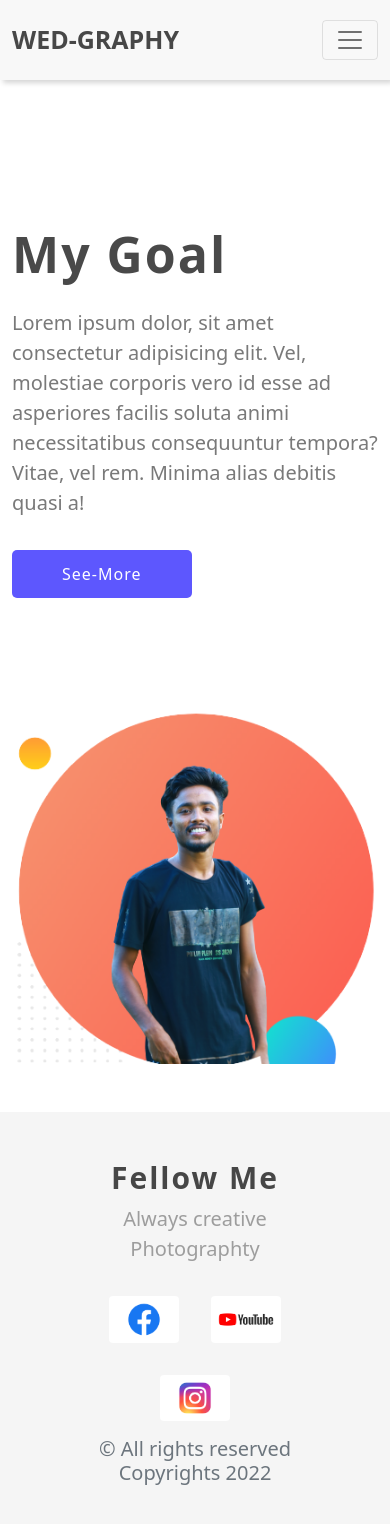
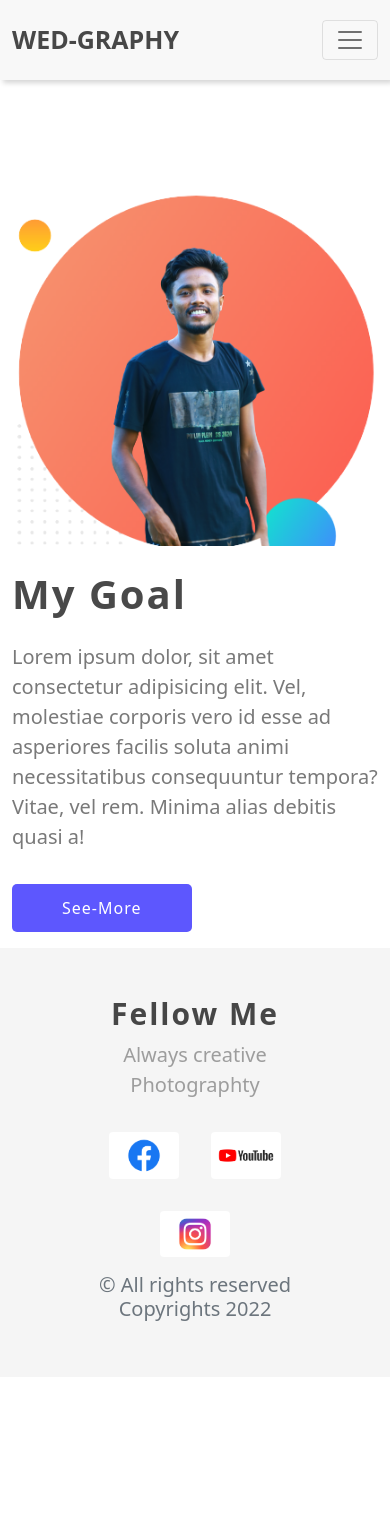
Before and after one commit to aonikpaulalock/Sunsine-Projects, a React (Create React App) app: page /about in a window 390 px wide. Shown: the top 1524 px of the page. After the commit the page ends 1377 px from the top, so only its background shows below. Built offline with nearby package versions, Linux system fonts and the light colour scheme; no server answers.

Commit message:
Responsive Done

```diff
--- a/src/Pages/About/About.js
+++ b/src/Pages/About/About.js
@@ -4,14 +4,14 @@ const About = () => {
   return (
     <div className='container'>
       <div className="row">
-        <div className="col-md-6 mt-5 pt-5">
-        <div className="pt-5 content">
+        <div className="col-md-6 mt-sm-5 mt-2 pt-sm-5 pt-2 order-sm-1 order-2">
+        <div className="pt-sm-5 pt-2 content">
         <h1>My Goal</h1>
           <p className="py-3 fs-5">Lorem ipsum dolor, sit amet consectetur adipisicing elit. Vel, molestiae corporis vero id esse ad asperiores facilis soluta animi necessitatibus consequuntur tempora? Vitae, vel rem. Minima alias debitis quasi a!</p>
           <button className="Hire-BTN">See-More</button>
         </div>
         </div>
-        <div className="col-md-6">
+        <div className="col-md-6 order-sm-2 order-1">
           <img src={about} alt="" className="img-fluid" />
         </div>
       </div>
--- a/src/Pages/Home/Banner/Banner.js
+++ b/src/Pages/Home/Banner/Banner.js
@@ -4,16 +4,16 @@ import '../../Styles/Banner.css'
 const Banner = () => {
   return (
     <div className="container banner">
-      <div className="row mt-5">
-        <div className="col-md-6">
+      <div className="row mt-sm-5 mt-3">
+        <div className="col-md-6 order-2 order-sm-1">
           <div className="content mt-3 p-3">
-            <h1> Hello,<br></br>I'm <span>JHON</span></h1>
+            <h1> Hello,<br></br>I'm <span>Michel</span></h1>
             <h5>WEDDING PHOTOGRAPHER</h5>
-            <p>Lorem, ipsum dolor sit amet consectetur adipisicing elit. Blanditiis ea ex obcaecati, distinctio quos maiores quaerat sapiente atque id amet!</p>
+            <p>I'm wedding photographer . I have 5 years experince of Wedding photography. I will try best photography service. </p>
             <button className="Hire-BTN">HIRE-NOW</button>
           </div>
         </div>
-        <div className="col-md-6">
+        <div className="col-md-6 order-1 order-sm-2">
           <img src={banner} alt="" className="img-thumbnail shadow" />
         </div>
       </div>
--- a/src/Pages/Home/Services/Services.js
+++ b/src/Pages/Home/Services/Services.js
@@ -7,26 +7,26 @@ const services = [
     name: 'Outdoor PhotoGraphy',
     price: 300,
     img:'https://i.ibb.co/0VGR7Cm/Service-1.png',
-    description: 'Lorem ipsum dolor sit amet consectetur adipisicing elit. .'
+    description: " Provide Outdoor's photograpy make a beautiful nature and beautiful picture"
   },
   {
     id: 2,
     name: 'Indoor PhotoGraphy',
     price: 500,
     img:'https://i.ibb.co/fM2ThwJ/Service-3.png',
-    description: 'Lorem ipsum dolor sit amet consectetur adipisicing elit..'
+    description: 'Indoor photography refers to photos taken indoors: be it portrait photography'
   },
   {
     id: 3,
     name: 'Editing Photo',
     price: 100,
     img:'https://i.ibb.co/xGFy9dS/Service-2.png',
-    description: 'Lorem ipsum dolor sit amet consectetur adipisicing elit..'
+    description: 'Photo editing an essential part of any Photographer communication '
   }
 ]
 const Services = () => {
   return (
-    <div id="SERVICES" className="container mt-5">
+    <div id="SERVICES" className="container mt-sm-5 mt-3">
       <h1 className="heading py-3">SERVICES</h1>
       <div className="row g-4">
         {
--- a/src/Pages/Home/WeddingReview/WeddingReview.js
+++ b/src/Pages/Home/WeddingReview/WeddingReview.js
@@ -22,7 +22,7 @@ const reviews = [
 ]
 const WeddingReview = () => {
   return (
-    <div className='container mt-5' id="REVIEW">
+    <div className='container mt-sm-5 mt-3' id="REVIEW">
       <h1 className="heading pb-4">Customer Review</h1>
       <div className="row g-4">
         {
--- a/src/Pages/Sheared/Footer/Footer.js
+++ b/src/Pages/Sheared/Footer/Footer.js
@@ -7,7 +7,7 @@ const Footer = () => {
   const today = new Date();
   const year = today.getFullYear()
   return (
-    <div className="footer p-5 mt-5">
+    <div className="footer p-5 mt-sm-5 mt-3">
      <div className="container text-center">
        <h3 className="head">Fellow Me</h3>
        <p className="paragraph">Always creative Photographty </p>
--- a/src/Pages/Styles/Banner.css
+++ b/src/Pages/Styles/Banner.css
@@ -24,3 +24,10 @@
   font-weight: 500;
   letter-spacing: 1px;
 }
+
+/* Media Quries */
+@media (max-width:450px) {
+  .content h1 {
+    font-size: 40px;
+  }
+}
--- a/src/Pages/Styles/Service.css
+++ b/src/Pages/Styles/Service.css
@@ -34,3 +34,10 @@
   text-align: center;
   letter-spacing: 1px;
 }
+
+/* Media Quaries */
+@media (max-width:450px) {
+  .heading{
+    font-size: 32px;
+  }
+}
```
Also changed, not shown: 1 other file (tests, documents, lock files or other folders).
